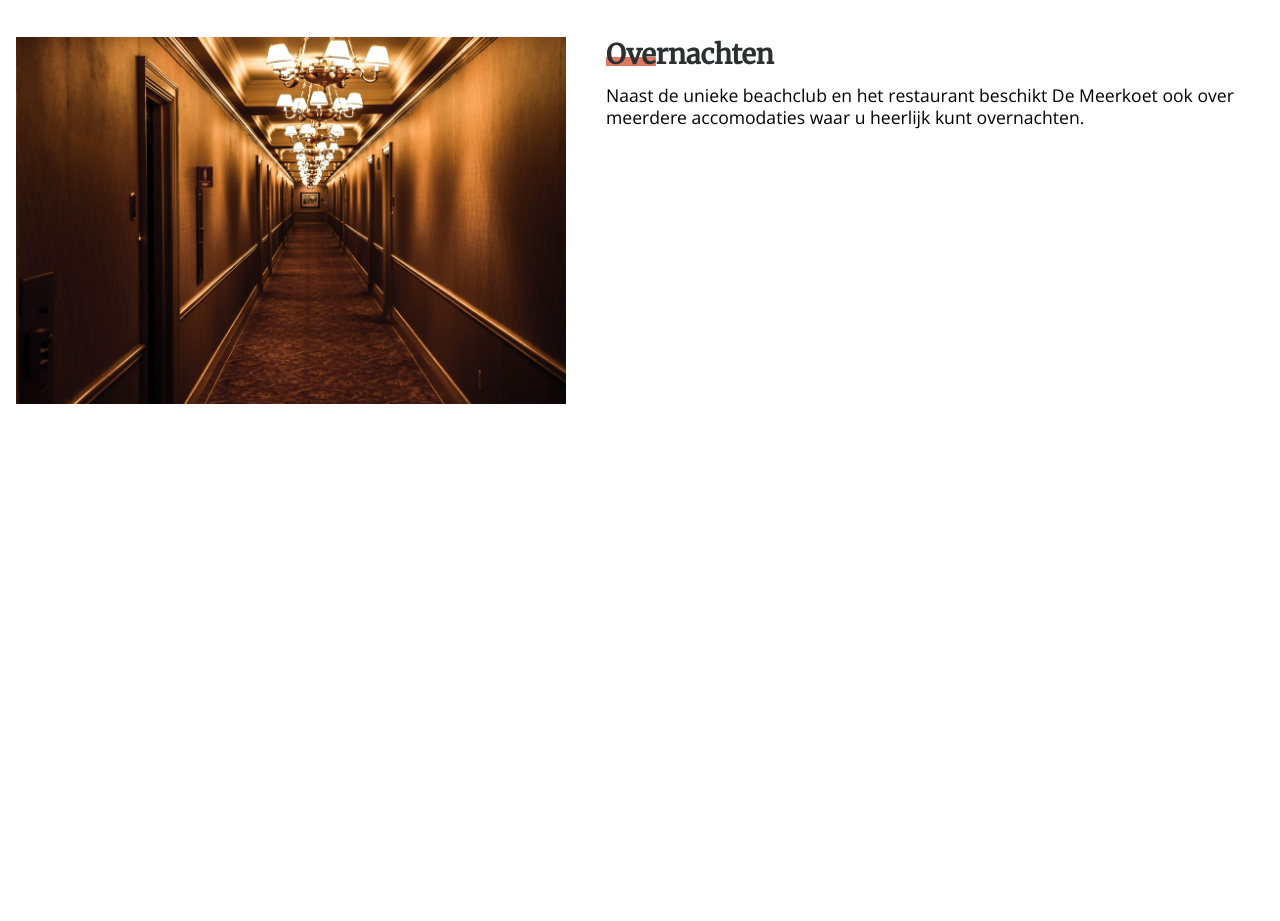
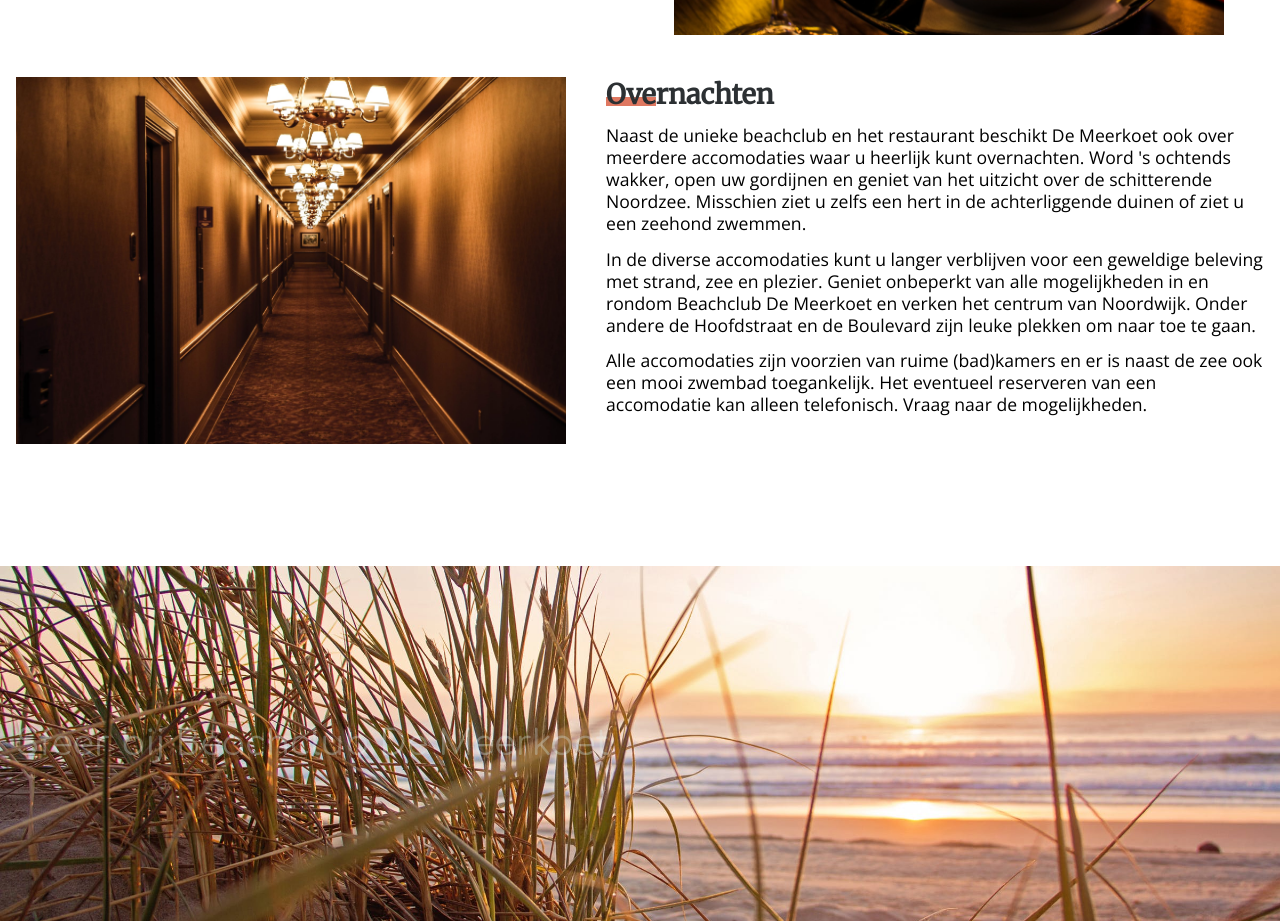
Before and after one commit to draZer0/BeachclubDeMeerkoet, a plain HTML site: page index.html in a window 1280 px wide. Shown: the part 1482-2403 px from the top of the page. Before the commit the page ends 1928 px from the top, so only its background shows below. Drawn offline with nearby package versions, Linux system fonts and the light colour scheme.

Commit message:
Created reservation section with parallax scrolling effect, added parallax to banner

```diff
--- a/css/style.scss
+++ b/css/style.scss
@@ -76,6 +76,7 @@ header {
 // BANNER
 .banner {
     background-image: url("../img/bg.jpeg");
+    background-attachment: fixed;
     background-position: center;
     background-repeat: no-repeat;
     background-size: cover;
@@ -137,7 +138,7 @@ header {
 
 // IMPRESSIE
 .impressie {
-    margin-top: $default-gap*2;
+    margin: $default-gap*3 0;
 
     &-container {
         max-width: 1248px;
@@ -194,3 +195,26 @@ header {
         }
     }
 }
+
+// RESERVEER
+.reserveer {
+    background-image: url("../img/reserv.jpeg");
+    background-attachment: fixed;
+    background-position: center;
+    background-repeat: no-repeat;
+    background-size: cover;
+
+    &-container {
+        max-width: 1248px;
+        margin: 0 auto;
+
+        h2 {
+            font-family: 'Comfortaa', cursive;
+            font-size: 2.2em;
+            color: $color_light;
+            padding: $default-gap*4 0;
+            opacity: 0.3;
+        }
+
+    }
+}
--- a/index.html
+++ b/index.html
@@ -69,9 +69,18 @@
                     </div>
                     <div class="impressie-container__over__item">
                         <h2>Overnachten</h2>
-                        <p>Naast de unieke beachclub en het restaurant beschikt De Meerkoet ook over meerdere accomodaties waar u heerlijk kunt overnachten.</p>
+                        <p>Naast de unieke beachclub en het restaurant beschikt De Meerkoet ook over meerdere accomodaties waar u heerlijk kunt overnachten. Word 's ochtends wakker, open uw gordijnen en geniet van het uitzicht over de schitterende Noordzee. Misschien ziet u zelfs een hert in de achterliggende duinen of ziet u een zeehond zwemmen.</p>
+                        <p>In de diverse accomodaties kunt u langer verblijven voor een geweldige beleving met strand, zee en plezier. Geniet onbeperkt van alle mogelijkheden in en rondom Beachclub De Meerkoet en verken het centrum van Noordwijk. Onder andere de Hoofdstraat en de Boulevard zijn leuke plekken om naar toe te gaan.</p>
+                        <p>Alle accomodaties zijn voorzien van ruime (bad)kamers en er is naast de zee ook een mooi zwembad toegankelijk. Het eventueel reserveren van een accomodatie kan alleen telefonisch. Vraag naar de mogelijkheden.</p>
                     </div>
                 </div>
+            </div>
+        </section>
+
+        <!-- RESERVEER -->
+        <section class="reserveer" id="reserveer">
+            <div class="reserveer-container">
+                <h2>Sfeer bij Beachclub De Meerkoet</h2>
             </div>
         </section>
 
```
Also changed, not shown: css/style.css, img/reserv.jpeg (added).
